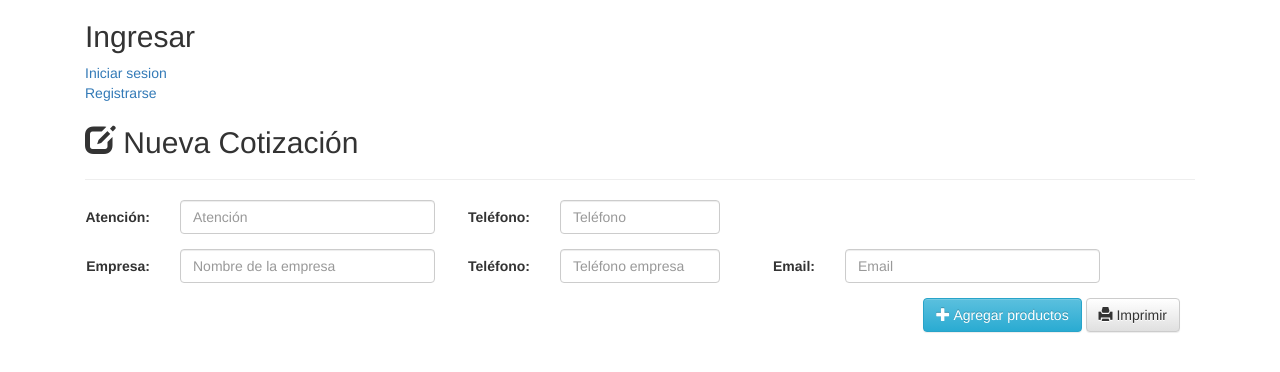
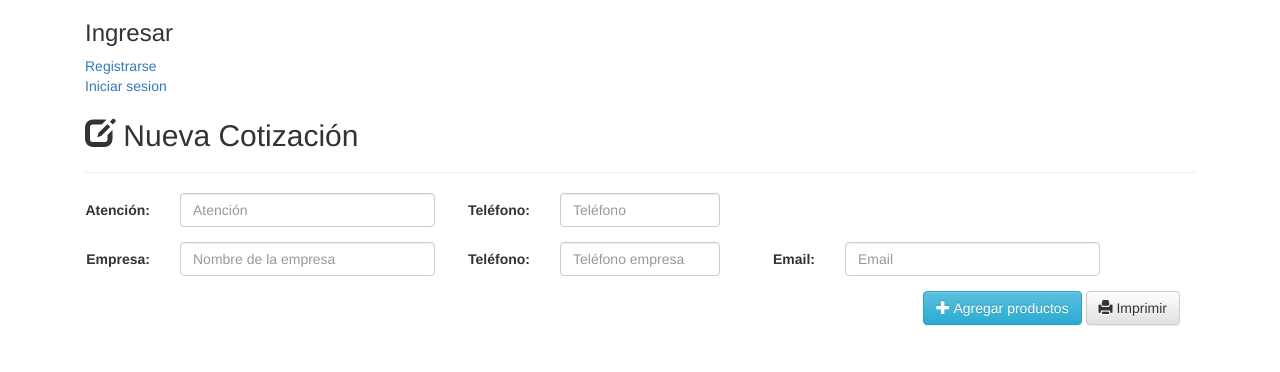
Before and after one commit to Pris-har/Quotr, a PHP site: page /tcpdf/ in a window 1280 px wide. Shown: the top 372 px of the page. Run offline with PHP 8.4, Linux system fonts and the light colour scheme; data comes from the database, SQL or seed files in the repository; some libraries are stand-ins or nearby versions.

Commit message:
Update index.php

```diff
--- a/index.php
+++ b/index.php
@@ -26,13 +26,13 @@
 		  <div class="row-fluid">
 			<div class="col-md-12">
 			<form class="form-horizontal" role="form">
-				<h2>Ingresar</h2>
+				<h3>Ingresar</h3>
 				<div>
-				<a href="login.html" style="float:left">Iniciar sesion</a>
+				<a href="signup.html" style="float:left">Registrarse</a>
 				</div>
 				<br>
 				<div>
-				<a href="signup.html" style="float:left">Registrarse</a>
+				<a href="login.html" style="float:left">Iniciar sesion</a>
 				</div>
 				</form>
 			</div>
```
